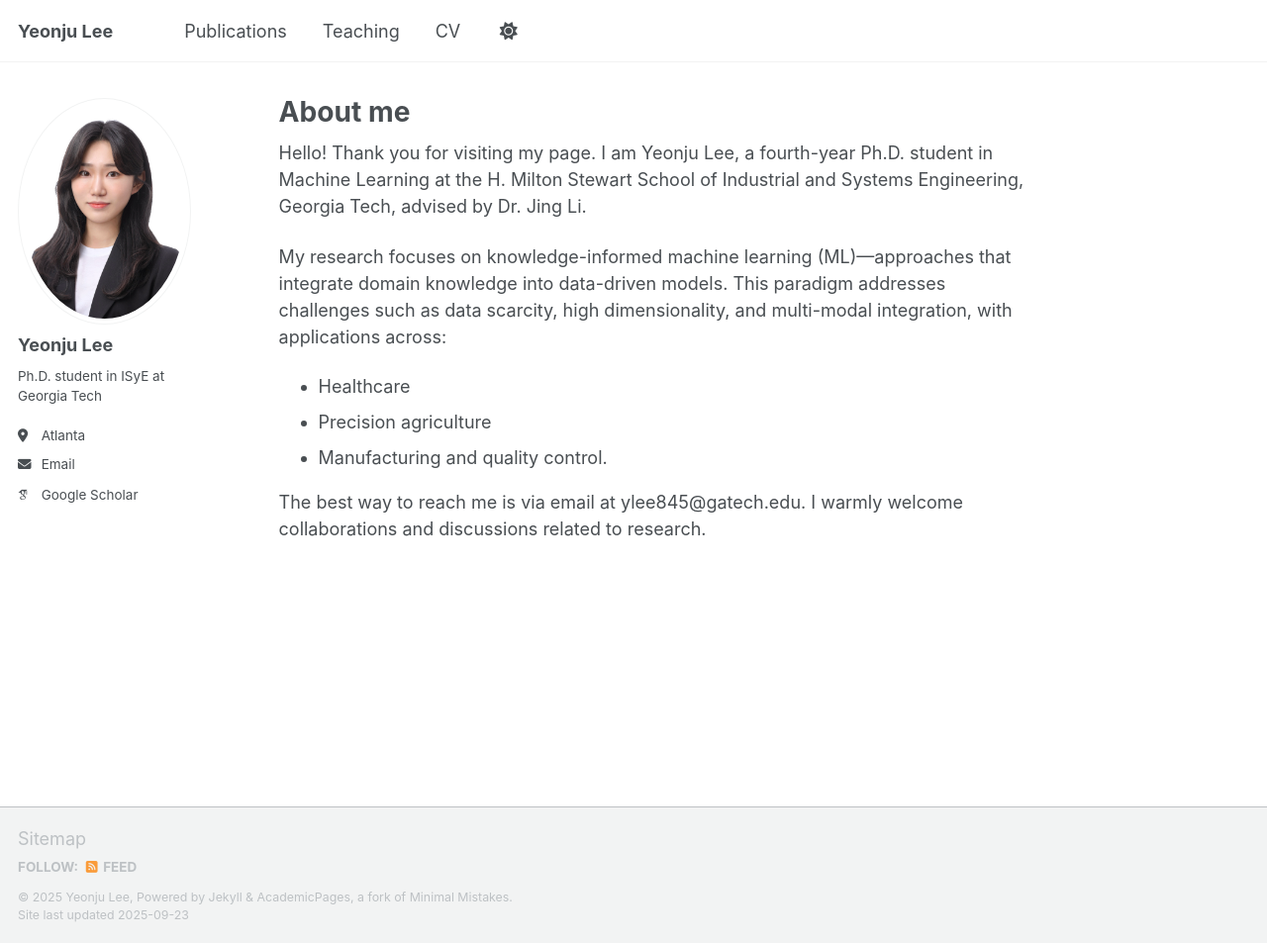
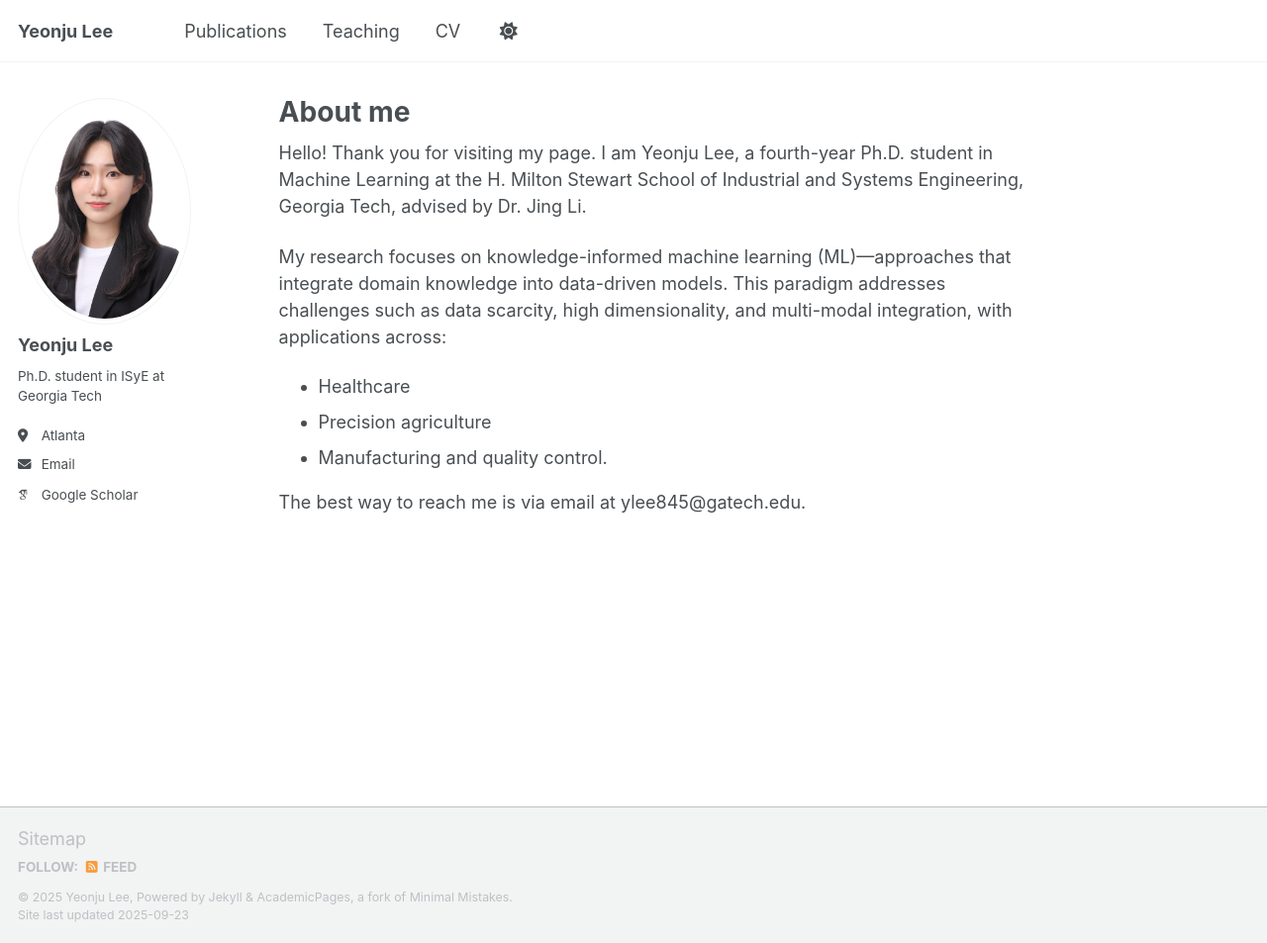
Before and after one commit to ylee845/ylee845.github.io, a Jekyll site: the page built from _pages/about.md, in a window 1280 px wide and 953 px high. Shown: the whole window at 99% size. Built offline with Jekyll 4.4.1, drawn with Linux system fonts in a browser that asks for light colours; some web fonts are replaced; a script that is not in the unit is left out.

Commit message:
Update about.md

```diff
--- a/_pages/about.md
+++ b/_pages/about.md
@@ -14,4 +14,4 @@ My research focuses on knowledge-informed machine learning (ML)—approaches tha
 - Precision agriculture
 - Manufacturing and quality control.
 
-The best way to reach me is via email at ylee845@gatech.edu. I warmly welcome collaborations and discussions related to research.
+The best way to reach me is via email at ylee845@gatech.edu.
```
